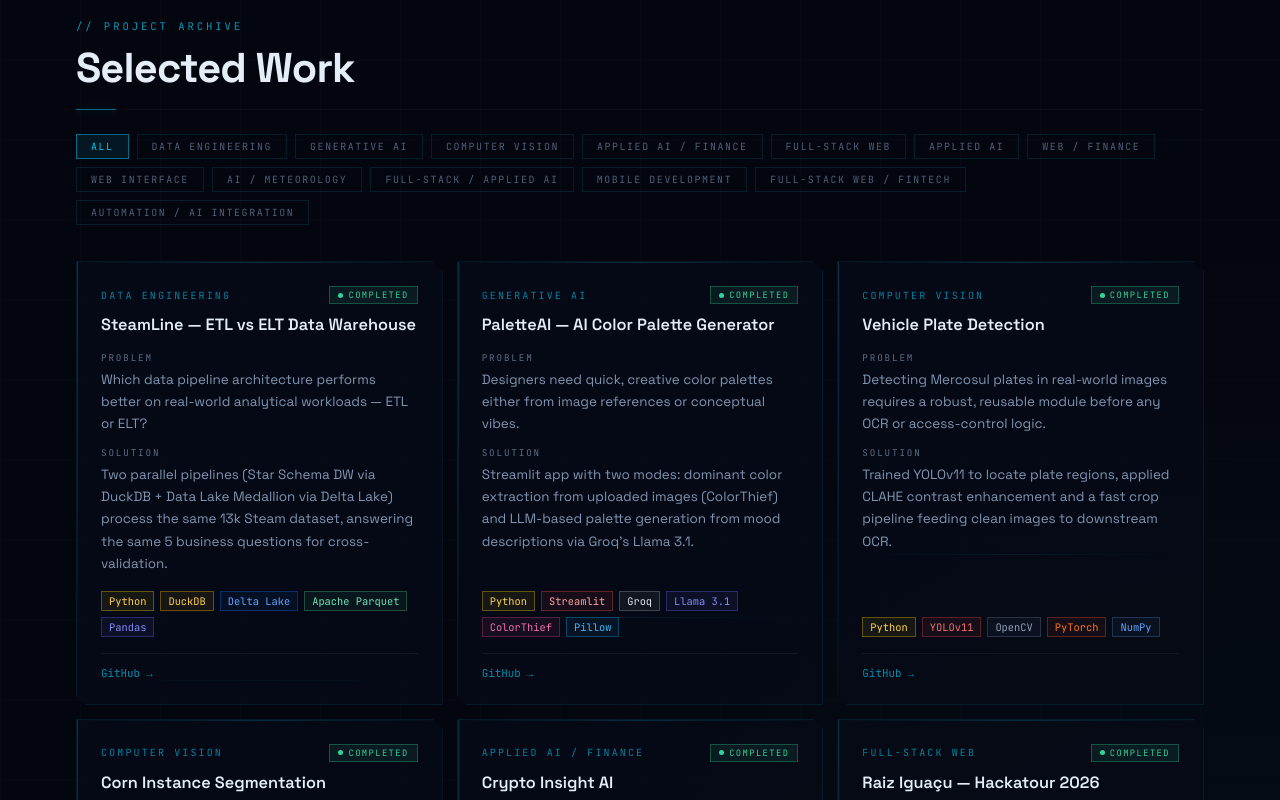
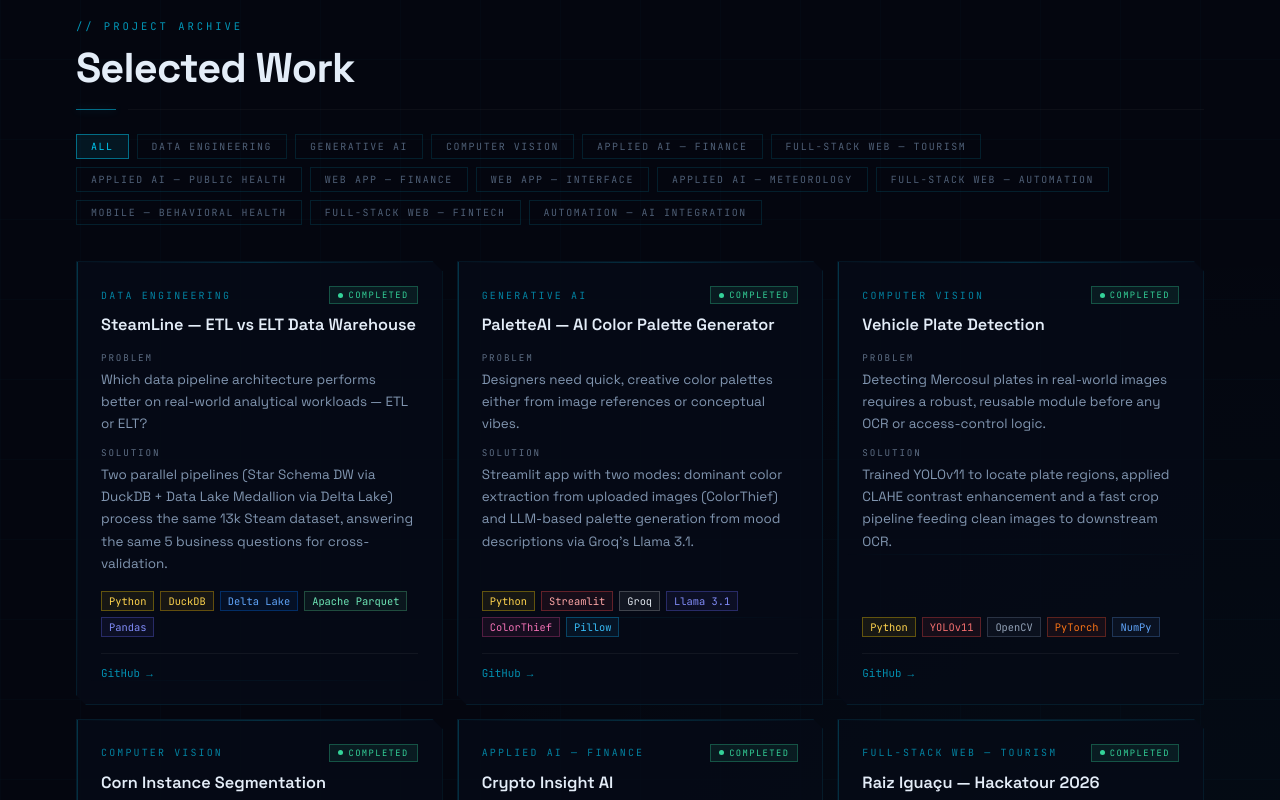
Before and after one commit to Wessel2007/Neural-HUD-Portfolio-AI-Developer-Interface, a React (Vite) app: page / in a window 1280 px wide. Shown: the part 2100-2900 px from the top of the page. Built offline with nearby package versions, Linux system fonts and the light colour scheme.

Commit message:
fix: padroniza categorias dos Trabalhos Selecionados

```diff
--- a/src/data.js
+++ b/src/data.js
@@ -68,16 +68,16 @@
         { title:"PaletteAI — AI Color Palette Generator", category:"Generative AI", problem:"Designers need quick, creative color palettes either from image references or conceptual vibes.", solution:"Streamlit app with two modes: dominant color extraction from uploaded images (ColorThief) and LLM-based palette generation from mood descriptions via Groq's Llama 3.1.", technologies:["Python","Streamlit","Groq","Llama 3.1","ColorThief","Pillow"], github:"https://github.com/Wessel2007/PaletteAI", demo:null, status:"done" },
         { title:"Vehicle Plate Detection", category:"Computer Vision", problem:"Detecting Mercosul plates in real-world images requires a robust, reusable module before any OCR or access-control logic.", solution:"Trained YOLOv11 to locate plate regions, applied CLAHE contrast enhancement and a fast crop pipeline feeding clean images to downstream OCR.", technologies:["Python","YOLOv11","OpenCV","PyTorch","NumPy"], github:"https://github.com/Wessel2007/deteccao-placas-veiculares", demo:null, status:"done" },
         { title:"Corn Instance Segmentation", category:"Computer Vision", problem:"Measuring and segmenting individual corn plants requires precise instance-level detection for agricultural analysis.", solution:"Built a CV pipeline using CVAT for annotation, OpenCV for processing, and Python for instance segmentation of real field images.", technologies:["Python","OpenCV","CVAT"], github:"https://github.com/Wessel2007/corn-instance-segmentation", demo:null, status:"done" },
-        { title:"Crypto Insight AI", category:"Applied AI / Finance", problem:"Tracking technical indicators across timeframes for multiple cryptos is hard to interpret without a unified scoring layer.", solution:"FastAPI backend pulls live data via CCXT, computes RSI/EMA/MACD, runs a weighted scoring engine, calls Claude for plain-language summaries.", technologies:["Python","FastAPI","CCXT","Pandas","Claude API","Next.js","TypeScript"], github:"https://github.com/Wessel2007/crypto-insight-ai", demo:null, status:"done" },
-        { title:"Raiz Iguaçu — Hackatour 2026", category:"Full-Stack Web", problem:"Community tourism in the Iguaçu region lacks a scalable platform for local producers and travelers.", solution:"Full-stack platform with experience discovery, producer onboarding, admin dashboard with real-time metrics, QR-code totem management, and AI-generated visitor insights.", technologies:["React","TypeScript","Vite","Tailwind","FastAPI","PostgreSQL","shadcn/ui"], github:"https://github.com/Wessel2007/Hackatour-Cataratas", demo:null, status:"done" },
-        { title:"Pharm Assist", category:"Applied AI", problem:"Public pharmacy management needed an AI-assisted tool to track and optimize medication dispensing processes.", solution:"Collaborative academic project with Biopark AI course for the Prefeitura de Toledo/PR, applying AI to pharmacy workflows.", technologies:["Python","AI/ML"], github:"https://github.com/Wessel2007/Pharm-Assist", demo:null, status:"done" },
-        { title:"New AI Invest", category:"Web / Finance", problem:"Investors managing multiple asset classes need a clear view of portfolio drift without relying on spreadsheets.", solution:"React SPA with full asset CRUD, configurable target allocations, rebalancing calculator, Recharts dashboards, and diversification insights.", technologies:["React","JavaScript","Tailwind CSS","Recharts"], github:"https://github.com/Wessel2007/new-ai-invest", demo:null, status:"done" },
-        { title:"Neural HUD Portfolio", category:"Web Interface", problem:"Technical portfolios often fail to communicate engineering judgment or how problems were actually solved.", solution:"Portfolio built with React 18 + Vite — Canvas API particle background, custom HUD animations, bilingual support, and a design system in vanilla CSS.", technologies:["React","JavaScript","Canvas API","CSS","Vite"], github:"https://github.com/Wessel2007/Neural-HUD-Portfolio-AI-Developer-Interface", demo:null, status:"dev" },
-        { title:"Tornado Brasil — Storm Prediction", category:"AI / Meteorology", problem:"Southern Brazil has documented tornado activity but lacks accessible, automated risk-mapping tools to alert communities before extreme weather events.", solution:"Planned ML system to process meteorological data (INMET/ERA5), identify historical storm patterns, and generate regional risk maps for the South of Brazil. Currently in early development.", technologies:["Python","Machine Learning","Pandas","NumPy","Data Science"], github:"https://github.com/Wessel2007/tornado_project", demo:null, status:"dev" },
-        { title:"Biopark Hackathon — Protocol Tracker", category:"Full-Stack / Applied AI", problem:"Tracking construction and business protocols across multiple public agencies (cartórios, COPEL, SANEPAR, CBPR) requires constant manual monitoring with no centralized view.", solution:"Web platform with automated Playwright scraping of real public portals, AI chat assistant via Ollama/Llama, PDF reports, screenshot evidence logging, and a full admin dashboard. Built during hackathon.", technologies:["Python","FastAPI","React","Vite","Tailwind","Supabase","Playwright","Ollama"], github:"https://github.com/Wessel2007/hackathon-biopark", demo:null, status:"done" },
-        { title:"Fornalha — Addiction Recovery App", category:"Mobile Development", problem:"Existing sobriety trackers are generic day counters that don't sustain long-term motivation for pornography-addiction recovery specifically.", solution:"React Native/Expo app with a narrative rank progression (Recruta → Imortal), a 9-screen personalized onboarding, a panic-button flow with guided breathing, a trigger journal with pattern insights, and AES-256-GCM local encryption for sensitive data — fully internationalized (pt-BR/en/es). Ships with a dedicated marketing site including privacy policy and terms of service.", technologies:["React Native","Expo","TypeScript","i18next","Reanimated"], github:"https://github.com/Wessel2007/projeto_vicio", demo:null, status:"dev" },
-        { title:"Negociador de Dívidas", category:"Full-Stack Web / FinTech", problem:"People struggling with debt lack a tool to prioritize what to pay first, flag abusive collection practices, and draft formal contestations.", solution:"Next.js 14 MVP with avalanche/snowball payoff-strategy calculators, rule-based alerts for undue charges, and auto-generated contestation drafts for Procon/BACEN — Prisma schema already modeled for the upcoming Postgres integration.", technologies:["Next.js","TypeScript","Tailwind CSS","Prisma","Zod","Vitest"], github:"https://github.com/Wessel2007/negociador_dividas", demo:null, status:"dev" },
-        { title:"Telegram AI Assistant Bot", category:"Automation / AI Integration", problem:"Needed a hands-on way to learn visual workflow automation and wire an LLM into a real messaging channel without writing a custom backend.", solution:"n8n workflow (self-hosted via Docker) that receives Telegram messages through a webhook, forwards them to the Google Gemini API, and replies in real time — fully orchestrated with no custom server code.", technologies:["n8n","Docker","Gemini API"], github:"https://github.com/Wessel2007/telegram-gemini-bot", demo:null, status:"done" },
+        { title:"Crypto Insight AI", category:"Applied AI — Finance", problem:"Tracking technical indicators across timeframes for multiple cryptos is hard to interpret without a unified scoring layer.", solution:"FastAPI backend pulls live data via CCXT, computes RSI/EMA/MACD, runs a weighted scoring engine, calls Claude for plain-language summaries.", technologies:["Python","FastAPI","CCXT","Pandas","Claude API","Next.js","TypeScript"], github:"https://github.com/Wessel2007/crypto-insight-ai", demo:null, status:"done" },
+        { title:"Raiz Iguaçu — Hackatour 2026", category:"Full-Stack Web — Tourism", problem:"Community tourism in the Iguaçu region lacks a scalable platform for local producers and travelers.", solution:"Full-stack platform with experience discovery, producer onboarding, admin dashboard with real-time metrics, QR-code totem management, and AI-generated visitor insights.", technologies:["React","TypeScript","Vite","Tailwind","FastAPI","PostgreSQL","shadcn/ui"], github:"https://github.com/Wessel2007/Hackatour-Cataratas", demo:null, status:"done" },
+        { title:"Pharm Assist", category:"Applied AI — Public Health", problem:"Public pharmacy management needed an AI-assisted tool to track and optimize medication dispensing processes.", solution:"Collaborative academic project with Biopark AI course for the Prefeitura de Toledo/PR, applying AI to pharmacy workflows.", technologies:["Python","AI/ML"], github:"https://github.com/Wessel2007/Pharm-Assist", demo:null, status:"done" },
+        { title:"New AI Invest", category:"Web App — Finance", problem:"Investors managing multiple asset classes need a clear view of portfolio drift without relying on spreadsheets.", solution:"React SPA with full asset CRUD, configurable target allocations, rebalancing calculator, Recharts dashboards, and diversification insights.", technologies:["React","JavaScript","Tailwind CSS","Recharts"], github:"https://github.com/Wessel2007/new-ai-invest", demo:null, status:"done" },
+        { title:"Neural HUD Portfolio", category:"Web App — Interface", problem:"Technical portfolios often fail to communicate engineering judgment or how problems were actually solved.", solution:"Portfolio built with React 18 + Vite — Canvas API particle background, custom HUD animations, bilingual support, and a design system in vanilla CSS.", technologies:["React","JavaScript","Canvas API","CSS","Vite"], github:"https://github.com/Wessel2007/Neural-HUD-Portfolio-AI-Developer-Interface", demo:null, status:"dev" },
+        { title:"Tornado Brasil — Storm Prediction", category:"Applied AI — Meteorology", problem:"Southern Brazil has documented tornado activity but lacks accessible, automated risk-mapping tools to alert communities before extreme weather events.", solution:"Planned ML system to process meteorological data (INMET/ERA5), identify historical storm patterns, and generate regional risk maps for the South of Brazil. Currently in early development.", technologies:["Python","Machine Learning","Pandas","NumPy","Data Science"], github:"https://github.com/Wessel2007/tornado_project", demo:null, status:"dev" },
+        { title:"Biopark Hackathon — Protocol Tracker", category:"Full-Stack Web — Automation", problem:"Tracking construction and business protocols across multiple public agencies (cartórios, COPEL, SANEPAR, CBPR) requires constant manual monitoring with no centralized view.", solution:"Web platform with automated Playwright scraping of real public portals, AI chat assistant via Ollama/Llama, PDF reports, screenshot evidence logging, and a full admin dashboard. Built during hackathon.", technologies:["Python","FastAPI","React","Vite","Tailwind","Supabase","Playwright","Ollama"], github:"https://github.com/Wessel2007/hackathon-biopark", demo:null, status:"done" },
+        { title:"Fornalha — Addiction Recovery App", category:"Mobile — Behavioral Health", problem:"Existing sobriety trackers are generic day counters that don't sustain long-term motivation for pornography-addiction recovery specifically.", solution:"React Native/Expo app with a narrative rank progression (Recruta → Imortal), a 9-screen personalized onboarding, a panic-button flow with guided breathing, a trigger journal with pattern insights, and AES-256-GCM local encryption for sensitive data — fully internationalized (pt-BR/en/es). Ships with a dedicated marketing site including privacy policy and terms of service.", technologies:["React Native","Expo","TypeScript","i18next","Reanimated"], github:"https://github.com/Wessel2007/projeto_vicio", demo:null, status:"dev" },
+        { title:"Negociador de Dívidas", category:"Full-Stack Web — FinTech", problem:"People struggling with debt lack a tool to prioritize what to pay first, flag abusive collection practices, and draft formal contestations.", solution:"Next.js 14 MVP with avalanche/snowball payoff-strategy calculators, rule-based alerts for undue charges, and auto-generated contestation drafts for Procon/BACEN — Prisma schema already modeled for the upcoming Postgres integration.", technologies:["Next.js","TypeScript","Tailwind CSS","Prisma","Zod","Vitest"], github:"https://github.com/Wessel2007/negociador_dividas", demo:null, status:"dev" },
+        { title:"Telegram AI Assistant Bot", category:"Automation — AI Integration", problem:"Needed a hands-on way to learn visual workflow automation and wire an LLM into a real messaging channel without writing a custom backend.", solution:"n8n workflow (self-hosted via Docker) that receives Telegram messages through a webhook, forwards them to the Google Gemini API, and replies in real time — fully orchestrated with no custom server code.", technologies:["n8n","Docker","Gemini API"], github:"https://github.com/Wessel2007/telegram-gemini-bot", demo:null, status:"done" },
       ],
     },
     skills: {
@@ -233,16 +233,16 @@
         { title:"PaletteAI — Gerador de Paletas com IA", category:"IA Generativa", problem:"Designers precisam de paletas de cores rápidas e criativas a partir de imagens de referência ou vibes conceituais.", solution:"App Streamlit com dois modos: extração de cores dominantes de imagens (ColorThief) e geração de paletas por LLM a partir de descrições de clima via API Groq com Llama 3.1.", technologies:["Python","Streamlit","Groq","Llama 3.1","ColorThief","Pillow"], github:"https://github.com/Wessel2007/PaletteAI", demo:null, status:"done" },
         { title:"Detecção de Placas Veiculares", category:"Visão Computacional", problem:"Detectar placas Mercosul em imagens reais exige módulo robusto antes de qualquer lógica de OCR.", solution:"Treinei YOLOv11 para localizar placas, apliquei CLAHE e implementei pipeline de recorte para OCR.", technologies:["Python","YOLOv11","OpenCV","PyTorch","NumPy"], github:"https://github.com/Wessel2007/deteccao-placas-veiculares", demo:null, status:"done" },
         { title:"Segmentação de Milho", category:"Visão Computacional", problem:"Medir e segmentar plantas de milho exige detecção precisa no nível de instância.", solution:"Pipeline de CV com CVAT para anotação, OpenCV para processamento e Python para segmentação.", technologies:["Python","OpenCV","CVAT"], github:"https://github.com/Wessel2007/corn-instance-segmentation", demo:null, status:"done" },
-        { title:"Crypto Insight AI", category:"IA Aplicada / Finanças", problem:"Acompanhar indicadores técnicos em múltiplos timeframes é difícil sem uma camada unificada de scoring.", solution:"Backend FastAPI com CCXT, computa RSI/EMA/MACD, engine de scoring ponderado e Claude para resumos em linguagem natural.", technologies:["Python","FastAPI","CCXT","Pandas","Claude API","Next.js","TypeScript"], github:"https://github.com/Wessel2007/crypto-insight-ai", demo:null, status:"done" },
-        { title:"Raiz Iguaçu — Hackatour 2026", category:"Full-Stack Web", problem:"Turismo comunitário no Iguaçu sem plataforma escalável para produtores e turistas.", solution:"Plataforma full-stack com descoberta de experiências, dashboard admin, totens QR Code e insights de IA.", technologies:["React","TypeScript","Vite","Tailwind","FastAPI","PostgreSQL","shadcn/ui"], github:"https://github.com/Wessel2007/Hackatour-Cataratas", demo:null, status:"done" },
-        { title:"Pharm Assist", category:"IA Aplicada", problem:"Gestão farmacêutica municipal precisava de ferramenta com IA para monitorar dispensação.", solution:"Projeto acadêmico com Biopark AI para Prefeitura de Toledo/PR, aplicando IA em workflows farmacêuticos.", technologies:["Python","IA/ML"], github:"https://github.com/Wessel2007/Pharm-Assist", demo:null, status:"done" },
-        { title:"New AI Invest", category:"Web / Finanças", problem:"Investidores precisam de visão clara do desvio do portfólio sem depender de planilhas.", solution:"SPA React com CRUD de ativos, alocações-alvo, calculadora de rebalanceamento e dashboards Recharts.", technologies:["React","JavaScript","Tailwind CSS","Recharts"], github:"https://github.com/Wessel2007/new-ai-invest", demo:null, status:"done" },
-        { title:"Neural HUD Portfolio", category:"Interface Web", problem:"Portfólios técnicos falham em comunicar julgamento de engenharia e contexto dos projetos.", solution:"Portfólio construído com React 18 + Vite — partículas Canvas API, animações HUD customizadas, suporte bilíngue e design system em CSS puro.", technologies:["React","JavaScript","Canvas API","CSS","Vite"], github:"https://github.com/Wessel2007/Neural-HUD-Portfolio-AI-Developer-Interface", demo:null, status:"dev" },
-        { title:"Tornado Brasil — Previsão de Tempestades", category:"IA / Meteorologia", problem:"O sul do Brasil tem registro de tornados mas carece de ferramentas automatizadas de mapeamento de risco para alertar comunidades antes de eventos extremos.", solution:"Sistema de ML planejado para processar dados meteorológicos (INMET/ERA5), identificar padrões históricos de tempestades e gerar mapas de risco regional para o sul do Brasil. Em desenvolvimento inicial.", technologies:["Python","Machine Learning","Pandas","NumPy","Data Science"], github:"https://github.com/Wessel2007/tornado_project", demo:null, status:"dev" },
-        { title:"Hackathon Biopark — Rastreador de Protocolos", category:"Full-Stack / IA Aplicada", problem:"Acompanhar protocolos de obras e negócios em múltiplos órgãos públicos (cartórios, COPEL, SANEPAR, CBPR) exige monitoramento manual constante sem visão centralizada.", solution:"Plataforma web com scraping automatizado via Playwright em portais públicos reais, assistente de IA com Ollama/Llama, relatórios PDF, evidências por screenshot e dashboard administrativo. Desenvolvido em hackathon.", technologies:["Python","FastAPI","React","Vite","Tailwind","Supabase","Playwright","Ollama"], github:"https://github.com/Wessel2007/hackathon-biopark", demo:null, status:"done" },
-        { title:"Fornalha — App de Recuperação de Vício", category:"Desenvolvimento Mobile", problem:"Apps de sobriedade existentes são contadores de dias genéricos que não sustentam motivação de longo prazo para recuperação de vício em pornografia especificamente.", solution:"App React Native/Expo com progressão narrativa por patentes (Recruta → Imortal), onboarding personalizado de 9 telas, botão de pânico com respiração guiada, diário de gatilhos com insights de padrão e criptografia local AES-256-GCM para dados sensíveis — totalmente internacionalizado (pt-BR/en/es). Acompanha site institucional dedicado com política de privacidade e termos de uso.", technologies:["React Native","Expo","TypeScript","i18next","Reanimated"], github:"https://github.com/Wessel2007/projeto_vicio", demo:null, status:"dev" },
-        { title:"Negociador de Dívidas", category:"Full-Stack Web / FinTech", problem:"Pessoas endividadas não têm uma ferramenta para priorizar o que pagar primeiro, identificar cobranças indevidas e redigir contestações formais.", solution:"MVP em Next.js 14 com calculadoras de estratégia de quitação (avalanche/bola de neve), alertas baseados em regras para cobranças indevidas e geração automática de rascunhos de contestação para Procon/BACEN — schema Prisma já modelado para a próxima fase de integração com Postgres.", technologies:["Next.js","TypeScript","Tailwind CSS","Prisma","Zod","Vitest"], github:"https://github.com/Wessel2007/negociador_dividas", demo:null, status:"dev" },
-        { title:"Bot Assistente de IA no Telegram", category:"Automação / Integração de IA", problem:"Precisava de uma forma prática de aprender automação visual de workflows e integrar um LLM a um canal de mensagens real sem escrever um backend customizado.", solution:"Workflow n8n (self-hosted via Docker) que recebe mensagens do Telegram via webhook, encaminha para a API do Google Gemini e responde em tempo real — tudo orquestrado sem nenhum código de servidor customizado.", technologies:["n8n","Docker","Gemini API"], github:"https://github.com/Wessel2007/telegram-gemini-bot", demo:null, status:"done" },
+        { title:"Crypto Insight AI", category:"IA Aplicada — Finanças", problem:"Acompanhar indicadores técnicos em múltiplos timeframes é difícil sem uma camada unificada de scoring.", solution:"Backend FastAPI com CCXT, computa RSI/EMA/MACD, engine de scoring ponderado e Claude para resumos em linguagem natural.", technologies:["Python","FastAPI","CCXT","Pandas","Claude API","Next.js","TypeScript"], github:"https://github.com/Wessel2007/crypto-insight-ai", demo:null, status:"done" },
+        { title:"Raiz Iguaçu — Hackatour 2026", category:"Full-Stack Web — Turismo", problem:"Turismo comunitário no Iguaçu sem plataforma escalável para produtores e turistas.", solution:"Plataforma full-stack com descoberta de experiências, dashboard admin, totens QR Code e insights de IA.", technologies:["React","TypeScript","Vite","Tailwind","FastAPI","PostgreSQL","shadcn/ui"], github:"https://github.com/Wessel2007/Hackatour-Cataratas", demo:null, status:"done" },
+        { title:"Pharm Assist", category:"IA Aplicada — Saúde Pública", problem:"Gestão farmacêutica municipal precisava de ferramenta com IA para monitorar dispensação.", solution:"Projeto acadêmico com Biopark AI para Prefeitura de Toledo/PR, aplicando IA em workflows farmacêuticos.", technologies:["Python","IA/ML"], github:"https://github.com/Wessel2007/Pharm-Assist", demo:null, status:"done" },
+        { title:"New AI Invest", category:"Web App — Finanças", problem:"Investidores precisam de visão clara do desvio do portfólio sem depender de planilhas.", solution:"SPA React com CRUD de ativos, alocações-alvo, calculadora de rebalanceamento e dashboards Recharts.", technologies:["React","JavaScript","Tailwind CSS","Recharts"], github:"https://github.com/Wessel2007/new-ai-invest", demo:null, status:"done" },
+        { title:"Neural HUD Portfolio", category:"Web App — Interface", problem:"Portfólios técnicos falham em comunicar julgamento de engenharia e contexto dos projetos.", solution:"Portfólio construído com React 18 + Vite — partículas Canvas API, animações HUD customizadas, suporte bilíngue e design system em CSS puro.", technologies:["React","JavaScript","Canvas API","CSS","Vite"], github:"https://github.com/Wessel2007/Neural-HUD-Portfolio-AI-Developer-Interface", demo:null, status:"dev" },
+        { title:"Tornado Brasil — Previsão de Tempestades", category:"IA Aplicada — Meteorologia", problem:"O sul do Brasil tem registro de tornados mas carece de ferramentas automatizadas de mapeamento de risco para alertar comunidades antes de eventos extremos.", solution:"Sistema de ML planejado para processar dados meteorológicos (INMET/ERA5), identificar padrões históricos de tempestades e gerar mapas de risco regional para o sul do Brasil. Em desenvolvimento inicial.", technologies:["Python","Machine Learning","Pandas","NumPy","Data Science"], github:"https://github.com/Wessel2007/tornado_project", demo:null, status:"dev" },
+        { title:"Hackathon Biopark — Rastreador de Protocolos", category:"Full-Stack Web — Automação", problem:"Acompanhar protocolos de obras e negócios em múltiplos órgãos públicos (cartórios, COPEL, SANEPAR, CBPR) exige monitoramento manual constante sem visão centralizada.", solution:"Plataforma web com scraping automatizado via Playwright em portais públicos reais, assistente de IA com Ollama/Llama, relatórios PDF, evidências por screenshot e dashboard administrativo. Desenvolvido em hackathon.", technologies:["Python","FastAPI","React","Vite","Tailwind","Supabase","Playwright","Ollama"], github:"https://github.com/Wessel2007/hackathon-biopark", demo:null, status:"done" },
+        { title:"Fornalha — App de Recuperação de Vício", category:"Mobile — Saúde Comportamental", problem:"Apps de sobriedade existentes são contadores de dias genéricos que não sustentam motivação de longo prazo para recuperação de vício em pornografia especificamente.", solution:"App React Native/Expo com progressão narrativa por patentes (Recruta → Imortal), onboarding personalizado de 9 telas, botão de pânico com respiração guiada, diário de gatilhos com insights de padrão e criptografia local AES-256-GCM para dados sensíveis — totalmente internacionalizado (pt-BR/en/es). Acompanha site institucional dedicado com política de privacidade e termos de uso.", technologies:["React Native","Expo","TypeScript","i18next","Reanimated"], github:"https://github.com/Wessel2007/projeto_vicio", demo:null, status:"dev" },
+        { title:"Negociador de Dívidas", category:"Full-Stack Web — FinTech", problem:"Pessoas endividadas não têm uma ferramenta para priorizar o que pagar primeiro, identificar cobranças indevidas e redigir contestações formais.", solution:"MVP em Next.js 14 com calculadoras de estratégia de quitação (avalanche/bola de neve), alertas baseados em regras para cobranças indevidas e geração automática de rascunhos de contestação para Procon/BACEN — schema Prisma já modelado para a próxima fase de integração com Postgres.", technologies:["Next.js","TypeScript","Tailwind CSS","Prisma","Zod","Vitest"], github:"https://github.com/Wessel2007/negociador_dividas", demo:null, status:"dev" },
+        { title:"Bot Assistente de IA no Telegram", category:"Automação — Integração de IA", problem:"Precisava de uma forma prática de aprender automação visual de workflows e integrar um LLM a um canal de mensagens real sem escrever um backend customizado.", solution:"Workflow n8n (self-hosted via Docker) que recebe mensagens do Telegram via webhook, encaminha para a API do Google Gemini e responde em tempo real — tudo orquestrado sem nenhum código de servidor customizado.", technologies:["n8n","Docker","Gemini API"], github:"https://github.com/Wessel2007/telegram-gemini-bot", demo:null, status:"done" },
       ],
     },
     skills: {
```
